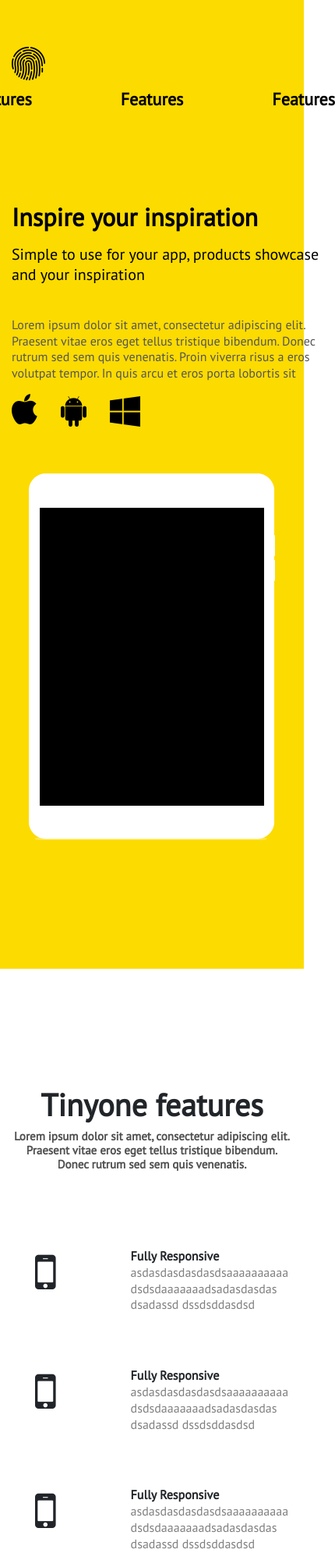
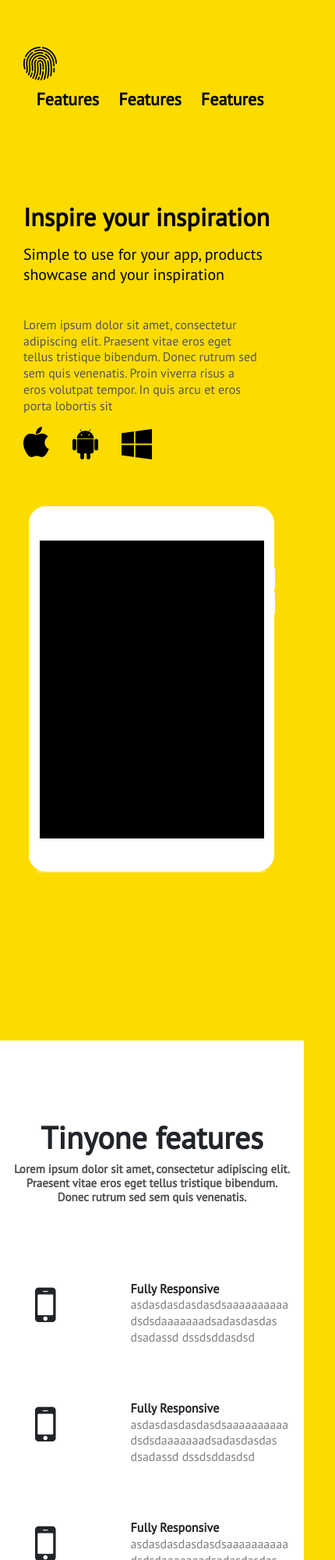
Before and after one commit to vasky0713/oneTiny, a plain HTML site: page index.html in a window 390 px wide. Shown: the top 2000 px of the page at 78% size, 430 px wide, since content can reach past the window. Drawn offline with Linux system fonts and the light colour scheme.

Commit message:
Добавил верстку,кривую

```diff
--- a/css/main.css
+++ b/css/main.css
@@ -1,9 +1,37 @@
+
+@media all and (max-width:500px){
+    .menu .menu__item{
+        margin-right: 15px ;
+        margin-left: 10px;
+    }
+
+   #features{
+       margin-bottom: 450px;
+   }
+
+   .offer .offer__intro{
+       width: 350px;
+   }
+
+   .offer .offer__text{
+       width: 300px;
+   }
+
+   .feature {
+       margin-bottom: 200px;
+   }
+
+}
 
 header{
     background-color: #fcdb00;
     color:black;
     padding-top: 60px;
     padding-bottom: 105px;
+}
+body{
+
+    background-color: #fcdb00;
 }
 
 ul, li{
@@ -95,7 +123,12 @@ body{
 .title__features{
     text-align: center;
     padding-top: 100px;
+    background-color: white;
 
+}
+
+#features{
+    background-color: white;
 }
 
 .text__features{
--- a/index.html
+++ b/index.html
@@ -10,13 +10,13 @@
     <title>OneTyne</title>
 </head>
 <body>
-    <header id="header" class="header">
-        <div class="container">
+    <header id="header" class="header container">
+        <div class="container-fluid">
             <div class="row">
                 <div class="col-lg-3 ">
                     <img src="img/fingerprint.png" alt="">
                 </div>
-                <div class="col-lg-5 ml-auto">
+                <div class="col-lg-5 ml-auto ">
                     <ul class="menu d-flex justify-content-center">
                         <li class="menu__item">
                             <a href="#">
@@ -38,7 +38,7 @@
             </div>
 
             <div class="row">
-                <div class="col-lg-6">
+                <div class="col-lg-6 col-sm-6">
                     <div class="offer">
 
                         <h1 class="offer__title">
@@ -49,7 +49,7 @@
                                 Simple to use for your app, products showcase and your inspiration
                         </div>
                         <br>
-                        <p class="offer__text">
+                        <p class="offer__text ">
                                 Lorem ipsum dolor sit amet, consectetur adipiscing elit. Praesent vitae eros eget tellus tristique bibendum. Donec rutrum sed sem quis venenatis. Proin viverra risus a eros volutpat tempor. In quis arcu et eros porta lobortis sit
                         </p>
 
@@ -84,7 +84,7 @@
 
     <section id="features" class="features">
         <div class="container">
-            <div class="row">
+            <div class="row ">
                 <div class=" col-lg-1"></div>
                     <div class=" tineOneFeatures col-lg-10">
                         <h1 class="title__features">
@@ -97,7 +97,7 @@
                 <div class="col-lg-1"></div>
             </div>
             <div class="row">
-                <div class="feature col-lg-4 d-flex">
+                <div class="feature col-lg-4 col-md-6 d-flex">
                         <div class="feature__item  col-lg-3">
                            <i class="fa fa-mobile col-lg-3" aria-hidden="true"></i>
                         </div>
@@ -110,7 +110,20 @@
                             </div>
                          </div>
                 </div>
-                <div class="feature col-lg-4 d-flex">
+                <div class="feature col-lg-4 col-md-6 d-flex">
+                        <div class="feature__item  col-lg-3">
+                           <i class="fa fa-mobile col-lg-3 ju" aria-hidden="true"></i>
+                        </div>
+                        <div class="block1">
+                            <div class="feature__title">
+                                Fully Responsive
+                            </div>
+                            <div class="features__text">
+                                asdasdasdasdasdsaaaaaaaaaa dsdsdaaaaaaadsadasdasdas dsadassd dssdsddasdsd
+                            </div>
+                         </div>
+                </div>
+                <div class="feature col-lg-4 col-md-6 d-flex">
                         <div class="feature__item  col-lg-3">
                            <i class="fa fa-mobile col-lg-3" aria-hidden="true"></i>
                         </div>
@@ -123,7 +136,7 @@
                             </div>
                          </div>
                 </div>
-                <div class="feature col-lg-4 d-flex">
+                <div class="feature col-lg-4 col-md-6 d-flex">
                         <div class="feature__item  col-lg-3">
                            <i class="fa fa-mobile col-lg-3" aria-hidden="true"></i>
                         </div>
@@ -136,7 +149,7 @@
                             </div>
                          </div>
                 </div>
-                <div class="feature col-lg-4 d-flex">
+                <div class="feature col-lg-4 col-md-6 d-flex">
                         <div class="feature__item  col-lg-3">
                            <i class="fa fa-mobile col-lg-3" aria-hidden="true"></i>
                         </div>
@@ -149,20 +162,7 @@
                             </div>
                          </div>
                 </div>
-                <div class="feature col-lg-4 d-flex">
-                        <div class="feature__item  col-lg-3">
-                           <i class="fa fa-mobile col-lg-3" aria-hidden="true"></i>
-                        </div>
-                        <div class="block1">
-                            <div class="feature__title">
-                                Fully Responsive
-                            </div>
-                            <div class="features__text">
-                                asdasdasdasdasdsaaaaaaaaaa dsdsdaaaaaaadsadasdasdas dsadassd dssdsddasdsd
-                            </div>
-                         </div>
-                </div>
-                <div class="feature col-lg-4 d-flex">
+                <div class="feature col-lg-4 col-md-6 d-flex">
                         <div class="feature__item  col-lg-3">
                            <i class="fa fa-mobile col-lg-3" aria-hidden="true"></i>
                         </div>
@@ -214,10 +214,10 @@
             <div class="row justify-content-center">
                 <div class="col-lg-2">
                     <div class="row" >
-                        <div class="col-lg-12">
-                        HALOVIETNAM LTD</div>
+                        <div class="col-lg-">
+                        HALOVIETNAM LTD
                         66, Dang Van ngu, Dong Da
-                        Hanoi, Vietnam
+                        Hanoi, Vietnam</div>
                     </div>
                 </div>
             </div>
```
